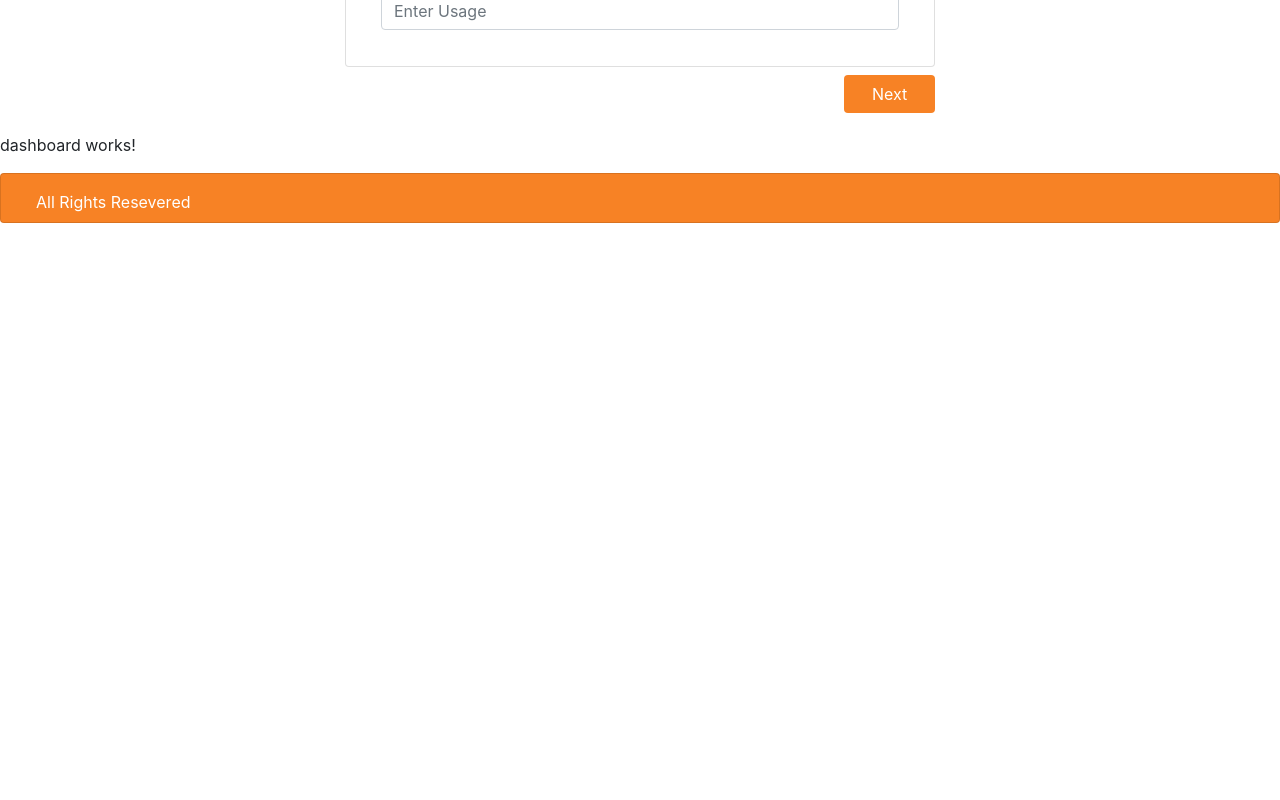
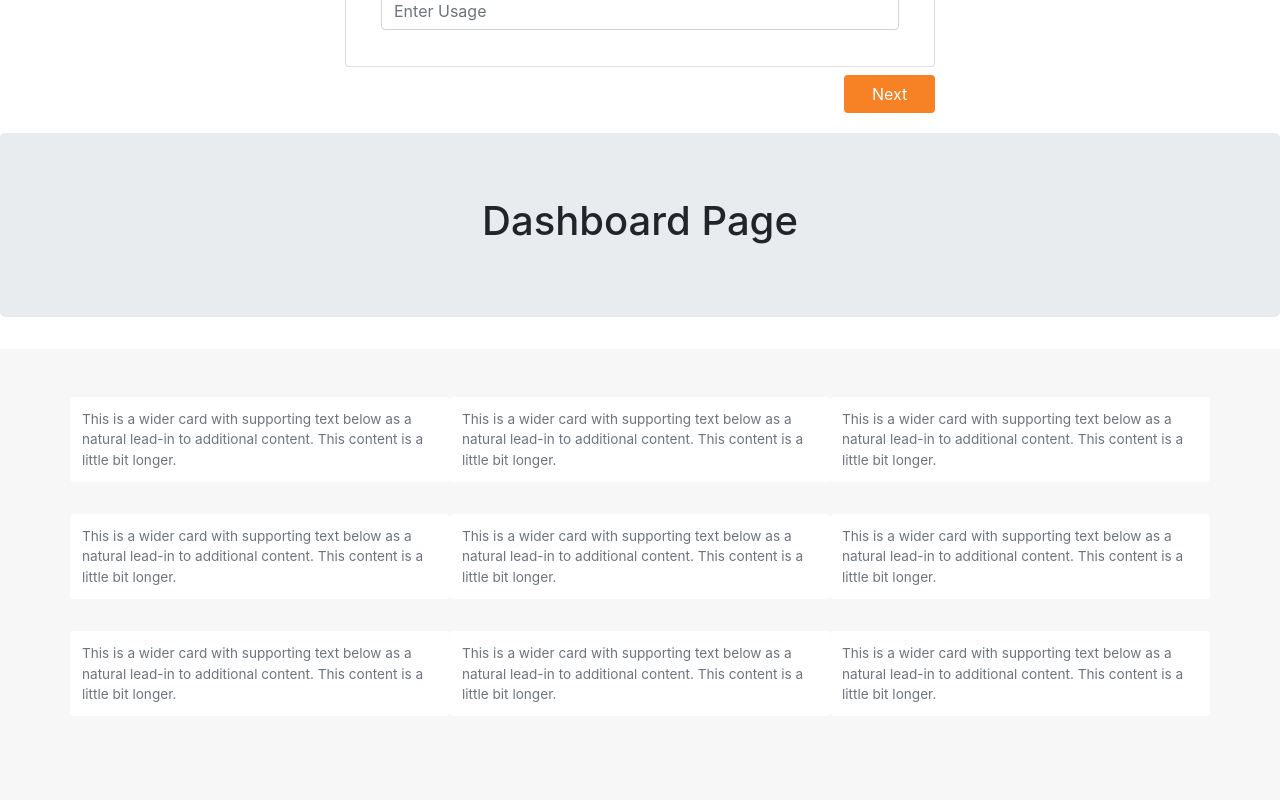
Before and after one commit to jithudbc/corporate-loan, an Angular app: page /dashboard in a window 1280 px wide. Shown: the part 400-1200 px from the top of the page. Before the commit the page ends 800 px from the top, so only its background shows below. Built offline with nearby package versions, Linux system fonts and the light colour scheme.

Commit message:
dashboard added

```diff
--- a/src/app/core/component/dashboard/dashboard.component.css
+++ b/src/app/core/component/dashboard/dashboard.component.css
@@ -0,0 +1,22 @@
+.album {
+    min-height: 50rem; /* Can be removed; just added for demo purposes */
+    padding-top: 3rem;
+    padding-bottom: 3rem;
+    background-color: #f7f7f7;
+  }
+
+  .card {
+    float: left;
+    width: 33.333%;
+    padding: .75rem;
+    margin-bottom: 2rem;
+    border: 0;
+  }
+
+  .card > img {
+    margin-bottom: .75rem;
+  }
+
+  .card-text {
+    font-size: 85%;
+  }
--- a/src/app/core/component/dashboard/dashboard.component.html
+++ b/src/app/core/component/dashboard/dashboard.component.html
@@ -1 +1,68 @@
-<p>dashboard works!</p>
+
+
+
+    <section class="jumbotron text-center">
+            <div class="container">
+              <h1 class="jumbotron-heading">Dashboard Page</h1>
+              <!-- <p class="lead text-muted">Something short and leading about the collection below—its contents, the creator, etc. Make it short and sweet, but not too short so folks don't simply skip over it entirely.</p>
+
+              <ul class="navbar-nav mr-auto">
+                <li class="nav-item">
+                  <a class="nav-link" routerLink="/">Home<small>(Site layout)</small></a>
+                </li>
+                <li class="nav-item">
+                  <a class="nav-link" routerLink="/about">About<small>(Site layout)</small></a>
+                </li>
+                <li class="nav-item">
+                  <a class="nav-link" routerLink="/login">Login Page<small>(No layout)</small></a>
+                </li>
+                <li class="nav-item">
+                  <a class="nav-link" routerLink="/register">Register Page<small>(No layout)</small></a>
+                </li>
+                <li class="nav-item">
+                  <a class="nav-link" routerLink="/dashboard">Dashboard<small>(App layout)</small></a>
+                </li>
+                <li class="nav-item">
+                  <a class="nav-link" routerLink="/profile">Profile<small>(App layout)</small></a>
+                </li>
+              </ul> -->
+            </div>
+          </section>
+
+          <div class="album text-muted">
+            <div class="container">
+
+              <div class="row">
+                <div class="card">
+                  <p class="card-text">This is a wider card with supporting text below as a natural lead-in to additional content. This content is a little bit longer.</p>
+                </div>
+                <div class="card">
+                  <p class="card-text">This is a wider card with supporting text below as a natural lead-in to additional content. This content is a little bit longer.</p>
+                </div>
+                <div class="card">
+                  <p class="card-text">This is a wider card with supporting text below as a natural lead-in to additional content. This content is a little bit longer.</p>
+                </div>
+
+                <div class="card">
+                  <p class="card-text">This is a wider card with supporting text below as a natural lead-in to additional content. This content is a little bit longer.</p>
+                </div>
+                <div class="card">
+                  <p class="card-text">This is a wider card with supporting text below as a natural lead-in to additional content. This content is a little bit longer.</p>
+                </div>
+                <div class="card">
+                  <p class="card-text">This is a wider card with supporting text below as a natural lead-in to additional content. This content is a little bit longer.</p>
+                </div>
+
+                <div class="card">
+                  <p class="card-text">This is a wider card with supporting text below as a natural lead-in to additional content. This content is a little bit longer.</p>
+                </div>
+                <div class="card">
+                  <p class="card-text">This is a wider card with supporting text below as a natural lead-in to additional content. This content is a little bit longer.</p>
+                </div>
+                <div class="card">
+                  <p class="card-text">This is a wider card with supporting text below as a natural lead-in to additional content. This content is a little bit longer.</p>
+                </div>
+              </div>
+
+            </div>
+          </div>
--- a/src/app/core/component/login/login.component.ts
+++ b/src/app/core/component/login/login.component.ts
@@ -32,11 +32,12 @@ export class LoginComponent implements OnInit {
     if (this.loginForm.invalid) {
         return;
     } else{
-      this.service.login(this.loginForm.value).subscribe(data=>{
-        console.log(data);
-        this.route.navigate(['dashboard']);
+      this.route.navigate(['dashboard']);
+      // this.service.login(this.loginForm.value).subscribe(data=>{
+      //   console.log(data);
+      //   this.route.navigate(['dashboard']);
 
-      });
+      // });
     }
 
     this.loading = true;
```
